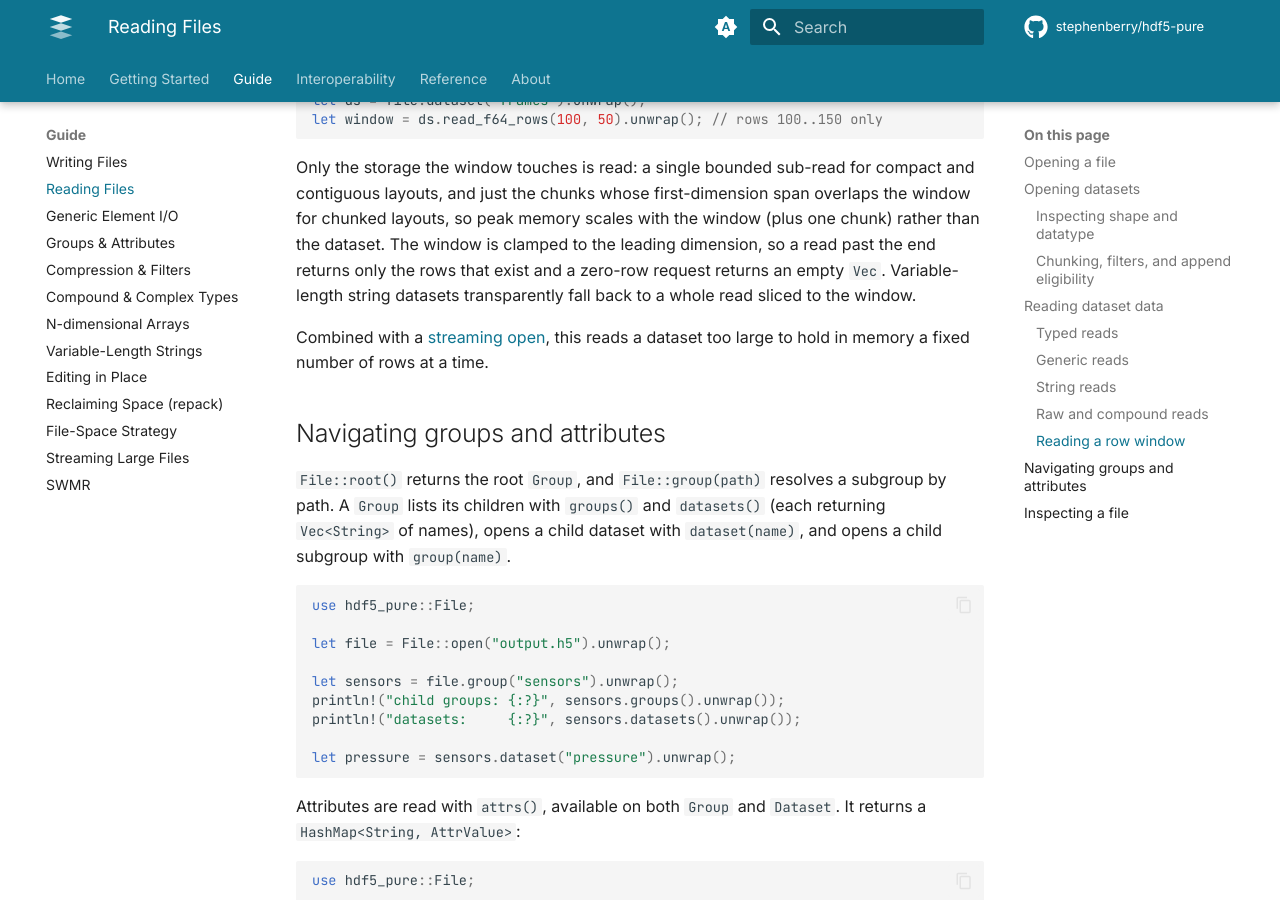
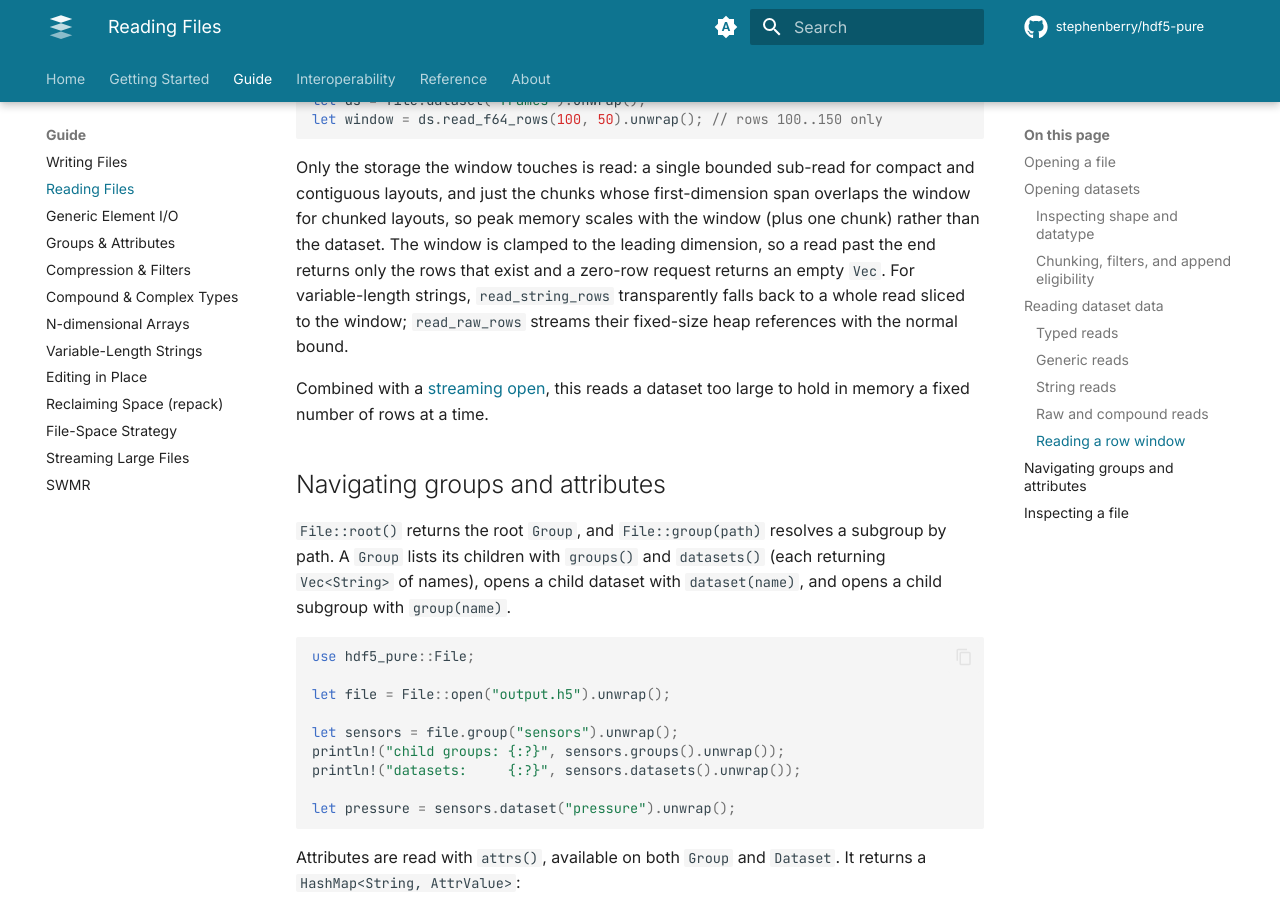
Before and after one commit to stephenberry/hdf5-pure, an MkDocs documentation site: the page built from docs/guide/reading.md, in a window 1280 px wide and 900 px high, scrolled down 4754 px. Built offline with MkDocs 1.6.1 and Material for MkDocs 9.7.7, drawn with Linux system fonts in a browser that asks for light colours; comment, search, counter and statistics services are not loaded.

Commit message:
Scope the row-window vlen-string caveat to read_string_rows
Only read_string_rows whole-reads a variable-length string dataset and
slices out the window; read_raw_rows streams the fixed-size heap
references with the normal window memory bound. The README's row-window
paragraph carried no vlen caveat at all, and the two guide pages
attributed the fallback to every windowed method.

Co-Authored-By: Claude Fable 5 <noreply@anthropic.com>

````diff
--- a/docs/guide/reading.md
+++ b/docs/guide/reading.md
@@ -160,7 +160,7 @@ let ds = file.dataset("frames").unwrap();
 let window = ds.read_f64_rows(100, 50).unwrap(); // rows 100..150 only
 ```
 
-Only the storage the window touches is read: a single bounded sub-read for compact and contiguous layouts, and just the chunks whose first-dimension span overlaps the window for chunked layouts, so peak memory scales with the window (plus one chunk) rather than the dataset. The window is clamped to the leading dimension, so a read past the end returns only the rows that exist and a zero-row request returns an empty `Vec`. Variable-length string datasets transparently fall back to a whole read sliced to the window.
+Only the storage the window touches is read: a single bounded sub-read for compact and contiguous layouts, and just the chunks whose first-dimension span overlaps the window for chunked layouts, so peak memory scales with the window (plus one chunk) rather than the dataset. The window is clamped to the leading dimension, so a read past the end returns only the rows that exist and a zero-row request returns an empty `Vec`. For variable-length strings, `read_string_rows` transparently falls back to a whole read sliced to the window; `read_raw_rows` streams their fixed-size heap references with the normal bound.
 
 Combined with a [streaming open](streaming.md#reading-a-large-dataset-a-window-at-a-time), this reads a dataset too large to hold in memory a fixed number of rows at a time.
 
````
Also changed, not shown: README.md (+1 -1 lines), docs/guide/streaming.md (+1 -1 lines).
